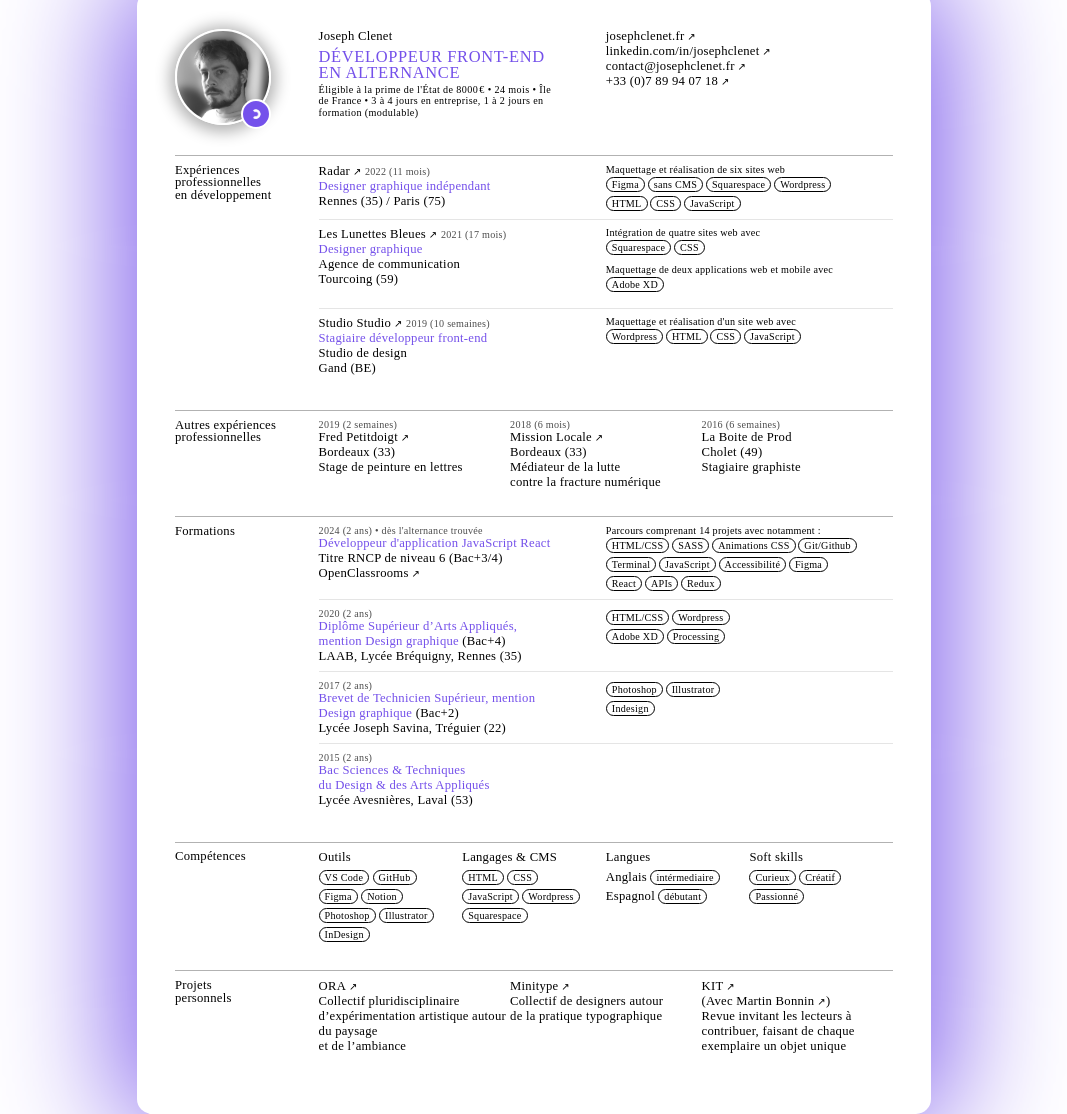
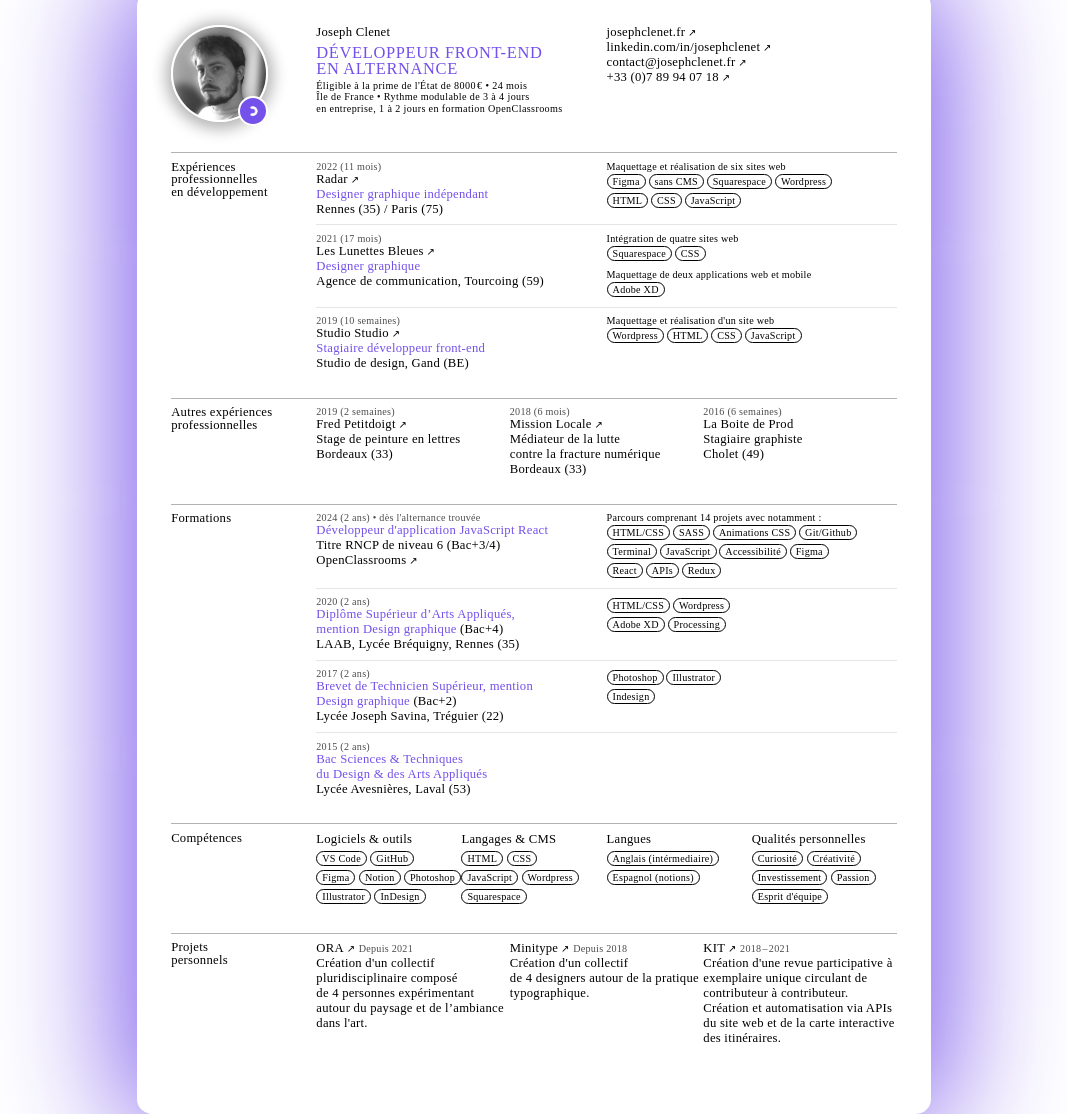
Before and after one commit to Spratch/josephclenet.fr, a plain HTML site: page cv.html in a window 1280 px wide. Shown: the part 9-1123 px from the top of the page, without its empty margins (106-1173 px from the left). Drawn offline with Linux system fonts and the light colour scheme; a web font is replaced by a local one.

Commit message:
cv-v2-fini

```diff
--- a/cv.html
+++ b/cv.html
@@ -15,7 +15,7 @@
         <div id="infos">
             <p id="name">Joseph Clenet</p>
             <h1 id="title">Développeur front-end <br> en alternance</h1>
-            <p id="args">Éligible à la prime de l'État de 8000&hairsp;€ • 24 mois • Île de France • 3 à 4 jours en entreprise, 1 à 2 jours en formation (modulable)</p>
+            <p id="args">Éligible à la prime de l'État de 8000&hairsp;€ • 24 mois <br> Île de France • Rythme modulable de 3 à 4 jours <br> en entreprise, 1 à 2 jours en formation OpenClassrooms</p>
         </div>
         <nav id="contacts">
             <p>
@@ -38,7 +38,8 @@
             <div class="articles">
                 <article class="exp">
                     <div class="datas">
-                        <p class="company"><a target="_blank" href="https://ra-da-r.xyz">Radar</a> <span class="year">2022 (11 mois)</span></p>
+                        <p class="year">2022 (11 mois)</p>
+                        <p class="company"><a target="_blank" href="https://ra-da-r.xyz">Radar</a></p>
                         <p class="position">Designer graphique indépendant</p>
                         <p class="location">Rennes (35) / Paris (75)</p>
                     </div>
@@ -48,23 +49,25 @@
                 </article>
                 <article class="exp">
                     <div class="datas">
-                        <p class="company"><a target="_blank" href="https://leslunettesbleues.com">Les Lunettes Bleues</a> <span class="year">2021 (17 mois)</span></p>
+                        <p class="year">2021 (17 mois)</p>
+                        <p class="company"><a target="_blank" href="https://leslunettesbleues.com">Les Lunettes Bleues</a></p>
                         <p class="position">Designer graphique</p>
-                        <p class="location">Agence de communication <br> Tourcoing (59)</p>
+                        <p class="location">Agence de communication, Tourcoing (59)</p>
                     </div>
                     <ul class="projects">
-                        <li>Intégration de quatre sites web avec <br><span>Squarespace</span> <span>CSS</span></li>
-                        <li>Maquettage de deux applications web et mobile avec <br><span>Adobe XD</span></li>
+                        <li>Intégration de quatre sites web <br><span>Squarespace</span> <span>CSS</span></li>
+                        <li>Maquettage de deux applications web et mobile <br><span>Adobe XD</span></li>
                     </ul>
                 </article>
                 <article class="exp">
                     <div class="datas">
-                        <p class="company"><a target="_blank" href="https://studiostudio.be">Studio Studio</a> <span class="year">2019 (10&nbsp;semaines)</span></p>
+                        <p class="year">2019 (10&nbsp;semaines)</p>
+                        <p class="company"><a target="_blank" href="https://studiostudio.be">Studio Studio</a></p>
                         <p class="position">Stagiaire développeur front-end</p>
-                        <p class="location">Studio de design <br> Gand (BE)</p>
+                        <p class="location">Studio de design, Gand (BE)</p>
                     </div>
                     <ul class="projects">
-                        <li>Maquettage et réalisation d'un site web avec <br><span>Wordpress</span> <span>HTML</span> <span>CSS</span> <span>JavaScript</span> </li>
+                        <li>Maquettage et réalisation d'un site web <br><span>Wordpress</span> <span>HTML</span> <span>CSS</span> <span>JavaScript</span> </li>
                     </ul>
                 </article>
             </div>
@@ -76,17 +79,17 @@
                     <div class="datas">
                         <p class="year">2019 <span class="duration">(2&nbsp;semaines)</span></p>
                         <p class="company"><a target="_blank" href="https://www.instagram.com/fred_petitdoigt">Fred Petitdoigt</a></p>
-                        <p class="location">Bordeaux (33) <br>Stage de peinture en lettres</p>
+                        <p class="location">Stage de peinture en lettres <br> Bordeaux (33)</p>
                     </div>
                     <div class="datas">
                         <p class="year">2018 <span class="duration">(6&nbsp;mois)</span></p>
                         <p class="company"><a target="_blank" href="http://missionlocalebordeaux.fr/">Mission Locale</a></p>
-                        <p class="location">Bordeaux (33)<br>Médiateur de la lutte <br>contre la fracture numérique</p>
+                        <p class="location">Médiateur de la lutte <br>contre la fracture numérique <br> Bordeaux (33)</p>
                     </div>
                     <div class="datas">
                         <p class="year">2016 <span class="duration">(6&nbsp;semaines)</span></p>
                         <p class="company">La Boite de Prod</p>
-                        <p class="location">Cholet (49) <br>Stagiaire graphiste</p>
+                        <p class="location">Stagiaire graphiste <br>Cholet (49)</p>
                     </div>
                 </article>
             </div>
@@ -145,7 +148,7 @@
             <div class="articles">
                 <article class="skills1">
                     <div class="skills2">
-                        <h3 class="type">Outils</h3>
+                        <h3 class="type">Logiciels & outils</h3>
                         <p>
                             <span>VS Code</span>
                             <span>GitHub</span><br>
@@ -168,17 +171,16 @@
                     </div>
                     <div class="skills2">
                         <h3 class="type">Langues</h3>
-                        <p>
-                            Anglais <span>intérmediaire</span> <br>
-                            Espagnol <span>débutant</span>
-                        </p>
+                        <p><span>Anglais (intérmediaire)</span> <span>Espagnol (notions)</span></p>
                     </div>
                     <div class="skills2">
-                        <h3 class="type">Soft skills</h3>
+                        <h3 class="type">Qualités personnelles</h3>
                         <p>
-                            <span>Curieux</span>
-                            <span>Créatif</span><br>
-                            <span>Passionné</span>
+                            <span>Curiosité</span>
+                            <span>Créativité</span>
+                            <span>Investissement</span>
+                            <span>Passion</span>
+                            <span>Esprit d'équipe</span>
                         </p>
                     </div>
                 </article>
@@ -189,25 +191,16 @@
             <div class="articles">
                 <article class="side-project">
                     <div class="datas">
-                        <p class="name"><a target="_blank" href="https://ora.ra-da-r.xyz">ORA</a></p>
-                        <p class="description">
-                            Collectif pluridisciplinaire
-                            d’expérimentation artistique
-                            autour du paysage
-                            <br>et de l’ambiance</p>
+                        <p class="name"><a target="_blank" href="https://ora.ra-da-r.xyz">ORA</a> <span class="year">Depuis 2021</span></p>
+                        <p class="description">Création d'un collectif pluridisciplinaire composé <br>de 4 personnes expérimentant autour du paysage et de l’ambiance dans l'art.</p>
                     </div>
                     <div class="datas">
-                        <p class="name"><a target="_blank" href="https://instagram.com/minitype.fr">Minitype</a></p>
-                        <p class="description">
-                            Collectif de designers autour <br>
-                            de la pratique typographique</p>
+                        <p class="name"><a target="_blank" href="https://instagram.com/minitype.fr">Minitype</a> <span class="year">Depuis 2018</span></p>
+                        <p class="description">Création d'un collectif <br> de 4 designers autour de la pratique typographique.</p>
                     </div>
                     <div class="datas">
-                        <p class="name"><a target="_blank" href="https://kitmagazine.fr">KIT</a></p>
-                        <p class="collaborator">(Avec <a target="_blank" href="https://instagram.com/_martinbonnin">Martin Bonnin</a>)</p>
-                        <p class="description">
-                            Revue invitant les lecteurs à contribuer,
-                            faisant de chaque exemplaire un objet unique</p>
+                        <p class="name"><a target="_blank" href="https://kitmagazine.fr">KIT</a> <span class="year">2018&hairsp;–&hairsp;2021</span></p>
+                        <p class="description">Création d'une revue participative à exemplaire unique circulant de contributeur à contributeur. <br>Création et automatisation via APIs du site web et de la carte interactive des itinéraires.</p>
                     </div>
                 </article>
             </div>
--- a/stylecv.css
+++ b/stylecv.css
@@ -28,7 +28,7 @@ body{
     font-family: 'FormaDJRText';
     width: 210mm;
     height: 297mm;
-    padding: 10mm;
+    padding: 9mm;
 
     background-color: white;
     box-shadow: 0 0 130px 13px #7450EA;
@@ -73,7 +73,6 @@ header{
     display: grid;
     grid-template-columns: repeat(15, 1fr);
     gap: var(--gap);
-    /* align-items: center; */
     margin-bottom: 7mm;
 }
 #profilepic{
@@ -100,7 +99,7 @@ header{
     border: 2px solid white;
 }
 #infos{
-    grid-column: 4 / 9;
+    grid-column: 4 / 10;
 }
 #name{
     margin-bottom: 5px;
@@ -122,7 +121,7 @@ section{
     display: grid;
     grid-template-columns: repeat(15, 1fr);
     gap: var(--gap);
-    margin-bottom: 7mm;
+    margin-bottom: 5mm;
 
     border-top: 1px solid rgb(0 0 0 / 30%);
     padding-top: 2mm;
@@ -138,6 +137,7 @@ article{
     grid-template-columns: repeat(12, 1fr);
     gap: var(--gap);
     margin: 0;
+    padding-bottom: 2mm;
 }
 :is(#devExp, #education) article:not(:first-child){
     border-top: 1px solid rgb(0 0 0 / 10%);
@@ -165,8 +165,10 @@ article{
 }
 ul li{
     list-style: none;
-    padding-bottom: .5rem;
     font-size: .8rem;
+}
+ul li:not(:first-child){
+    padding-top: .5rem;
 }
 ul{
     margin: 0;
```
